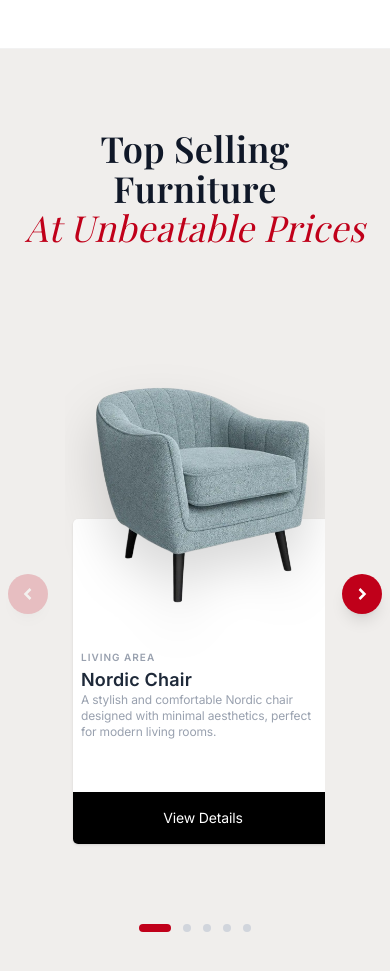
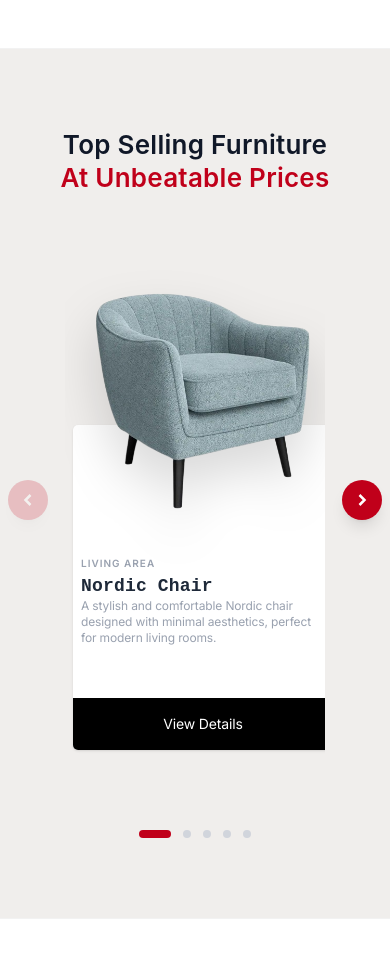
Before and after one commit to ekodrix-collab/magnat-furniture, a Next.js app: page / in a window 390 px wide. Shown: the part 4440-5411 px from the top of the page. Built offline with nearby package versions, Linux system fonts and the light colour scheme.

Commit message:
refactor homeCollection component

```diff
--- a/components/home/HomeCollection.tsx
+++ b/components/home/HomeCollection.tsx
@@ -93,13 +93,13 @@ export default function FurnitureCarousel() {
     <section className="min-h-screen bg-[#f0eeec] flex flex-col items-center justify-center py-20 px-4 overflow-hidden">
 
       {/* Header */}
-      <div className="text-center mb-10 max-w-xl ">
+      <div className="text-center lg:mb-10 max-w-xl ">
         <h1
-          className="heading-title text-gray-900"
-          style={{ fontFamily: "var(--font-playfair)" }}
+          className="text-3xl sm:text-4xl md:text-5xl font-bold text-gray-900"
+          style={{ fontFamily: "-apple-system" }}
         >
           Top Selling Furniture <br />
-          <span className="text-[#C0001A] italic font-normal">
+          <span className="text-[#C0001A]">
             At Unbeatable Prices
           </span>
         </h1>
@@ -191,15 +191,15 @@ export default function FurnitureCarousel() {
 
 
                     <div className="px-2">
-                        <span className="block text-[10px] uppercase tracking-widest text-gray-400 font-bold text-left" style={{ fontFamily: "var(--font-inter)" }}>
+                        <span className="block text-[10px] uppercase tracking-widest text-gray-400 font-bold text-left">
                       {product.category}
                     </span>
 
-                    <h3 className="text-md font-medium text-gray-800 mt-1 text-left" style={{ fontFamily: "var(--font-inter)" }}>
+                    <h3 className="text-md font-bold text-gray-800 mt-1 text-left" style={{ fontFamily: "monospace" }}>
                       {product.name}
                     </h3>
 
-                    <p className="text-xs text-gray-400 text-left" style={{ fontFamily: "var(--font-inter)" }}>
+                    <p className="text-xs text-gray-400 text-left">
                       {product.subtitle}
                     </p>
                     </div>
```
